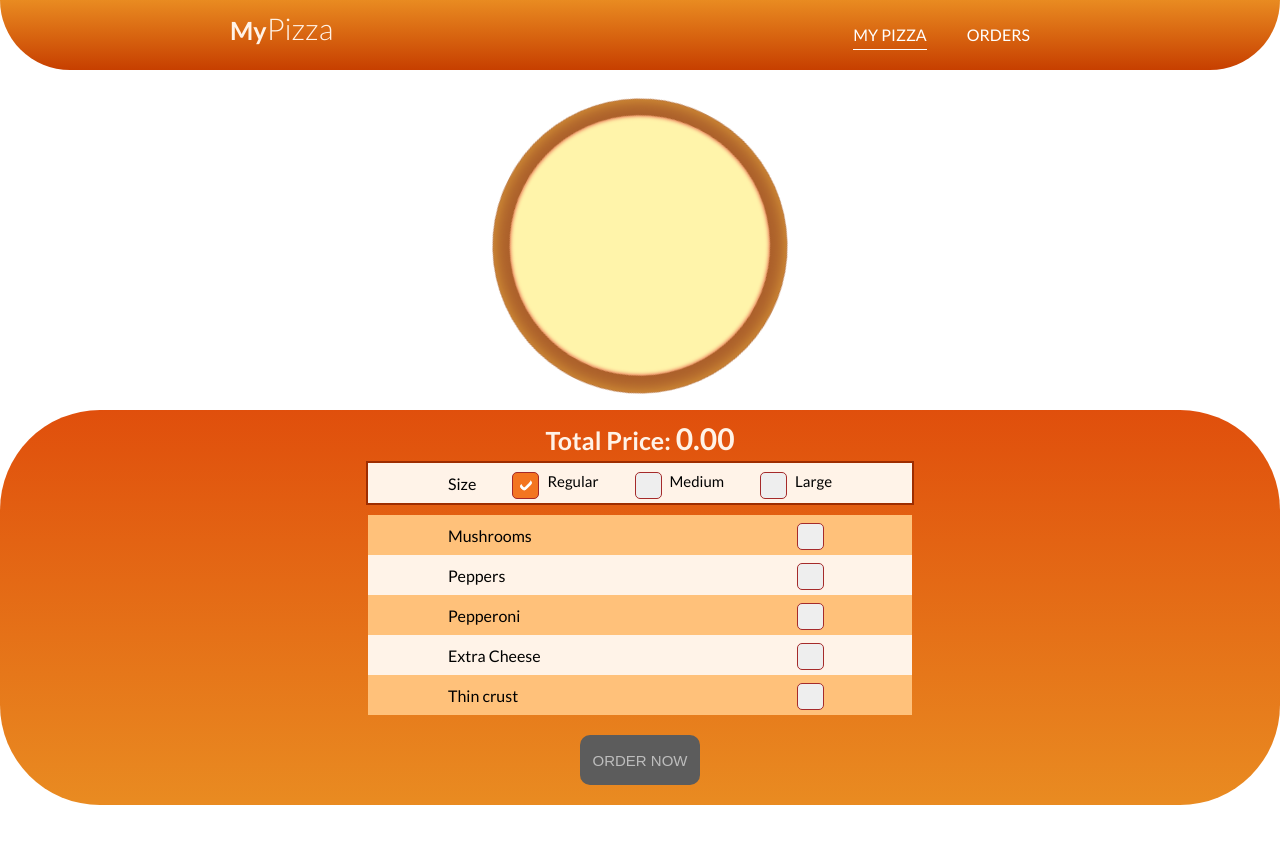
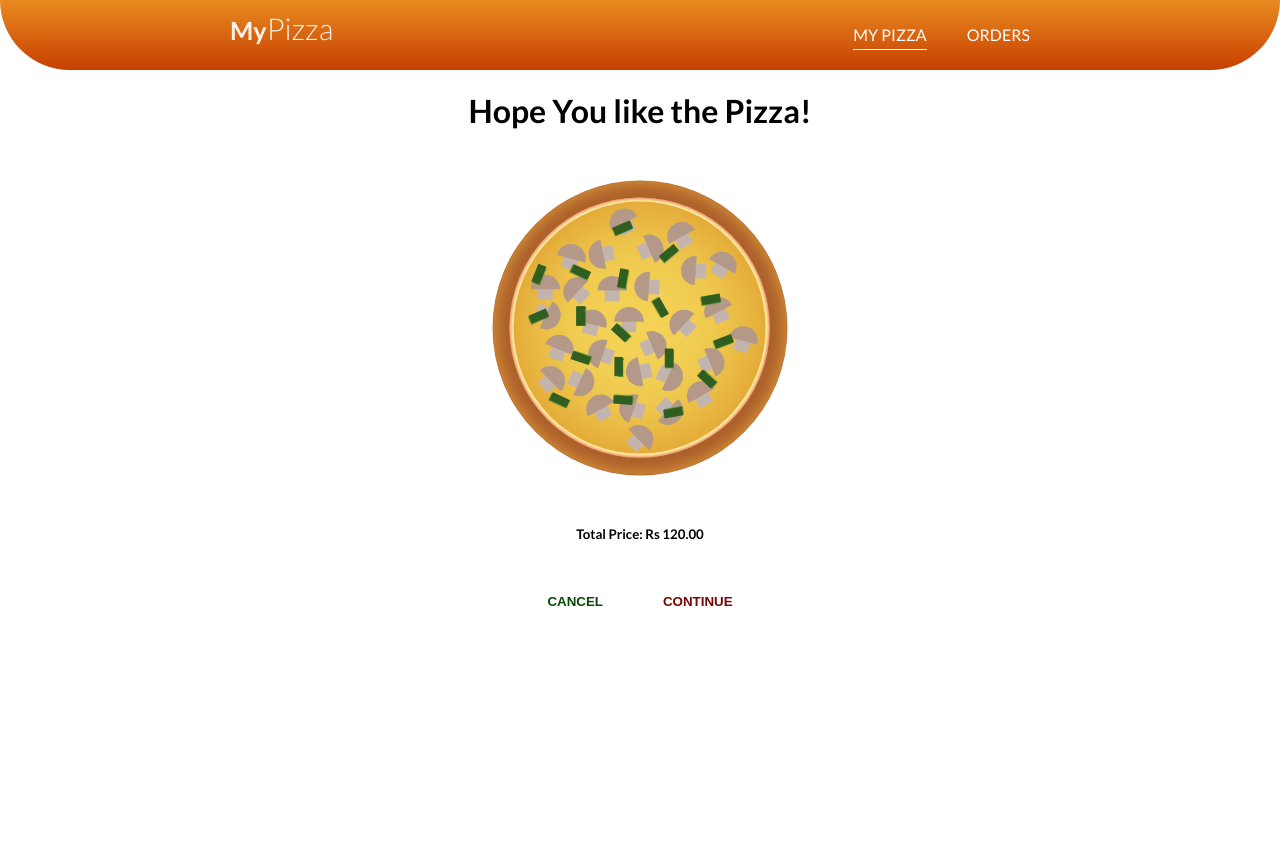
Before and after one commit to priyamkhatri24/PrimePizza, a React (Create React App) app: page /checkout in a window 1280 px wide. Shown: the top 844 px of the page. Built offline with nearby package versions, Linux system fonts and the light colour scheme.

Commit message:
routing added (non-functional)

```diff
--- a/package.json
+++ b/package.json
@@ -9,6 +9,7 @@
     "axios": "^0.21.1",
     "react": "^17.0.1",
     "react-dom": "^17.0.1",
+    "react-router-dom": "^5.2.0",
     "react-scripts": "4.0.2",
     "web-vitals": "^1.1.0"
   },
--- a/src/components/Pizza/Pizza.css
+++ b/src/components/Pizza/Pizza.css
@@ -13,7 +13,7 @@
     transform: scale(0.35);
   }
 }
-.scale_small {
+.rotate {
   animation: rotation 75s infinite linear;
 }
 .crust {
--- a/src/components/Pizza/Pizza.js
+++ b/src/components/Pizza/Pizza.js
@@ -9,7 +9,7 @@ import Pepperoni from "./PizzaIngredient/Pepperoni";
 const Pizza = (props) => {
   return (
     <div id="pizza">
-      <div className="scale_small">
+      <div className={props.rotate}>
         <Peppers wanted={props.ingredients.peppers} />
         <Mushrooms wanted={props.ingredients.mushrooms} />
         <Cheese wanted={props.ingredients.cheese} />
--- a/src/containers/App.js
+++ b/src/containers/App.js
@@ -2,13 +2,16 @@ import "./App.css";
 import React, { Component } from "react";
 import Layout from "./Layout/Layout";
 import PizzaBuilder from "./PizzaBuilder/PizzaBuilder";
+import Checkout from "./Checkout/Checkout";
+import { Route } from "react-router-dom";
 
 class App extends Component {
   render() {
     return (
       <div className="App">
         <Layout>
-          <PizzaBuilder />
+          <Route exact path="/" component={PizzaBuilder} />
+          <Route path="/checkout" component={Checkout} />
         </Layout>
       </div>
     );
--- /dev/null
+++ b/src/containers/Checkout/Checkout.css
@@ -0,0 +1,31 @@
+.checkout {
+  overflow-y: hidden;
+  height: fit-content;
+}
+.checkout button {
+  top: -350px;
+  position: relative;
+  background-color: transparent;
+  outline: none;
+  margin: 20px;
+  padding: 10px;
+  border: transparent;
+  cursor: pointer;
+  font-weight: 800;
+}
+.checkout button.green {
+  color: rgb(7, 71, 7);
+}
+.checkout button.red {
+  color: rgb(116, 6, 6);
+}
+.checkout h5 {
+  color: black;
+  top: -350px;
+  position: relative;
+}
+@media screen and (max-width: 380px) {
+  .checkout {
+    height: fit-content;
+  }
+}
--- /dev/null
+++ b/src/containers/Checkout/Checkout.js
@@ -0,0 +1,70 @@
+import React, { Component } from "react";
+import Pizza from "../../components/Pizza/Pizza";
+import "./Checkout.css";
+import axios from "axios";
+
+class Checkout extends Component {
+  state = {
+    ingredients: {
+      peppers: true,
+      mushrooms: true,
+      pepperoni: false,
+      cheese: true,
+      crust: false,
+    },
+    continued: false,
+    ordered: false,
+    error: null,
+  };
+
+  checkoutCancelHandler = () => {
+    this.props.history.goBack();
+  };
+
+  continueHandler = () => {
+    this.setState({ continued: true });
+    console.log("Order Placed");
+    // const order = {
+    //   ingredients: this.state.ingredients,
+    //   size: this.state.config.size,
+    //   price: this.state.totalPrice,
+    //   customer: {
+    //     name: "Priyam",
+    //     email: "priyamkhatri24@gmail.com",
+    //     address: {
+    //       city: "Noida",
+    //       street: "Sector 55",
+    //       House: "E 107",
+    //     },
+    //   },
+    // };
+    // axios
+    //   .post(
+    //     "https://prime-pizza-ddef6-default-rtdb.firebaseio.com/orders.json",
+    //     order
+    //   )
+    //   .then((response) => {
+    //     this.setState({ ordered: false, continued: false });
+    //   })
+    //   .catch((err) => {
+    //     this.setState({ error: err, continued: false });
+    //   });
+  };
+
+  render() {
+    return (
+      <div className="checkout">
+        <h1>Hope You like the Pizza!</h1>
+        <Pizza ingredients={this.state.ingredients} size="Regular" rotate="" />
+        <h5>Total Price: Rs 120.00</h5>
+        <button onClick={this.checkoutCancelHandler} className="green">
+          CANCEL
+        </button>
+        <button onClick={this.continueHandler} className="red">
+          CONTINUE
+        </button>
+      </div>
+    );
+  }
+}
+export default Checkout;
--- a/src/containers/Layout/Layout.js
+++ b/src/containers/Layout/Layout.js
@@ -10,12 +10,10 @@ class Layout extends Component {
   };
   removeSidebarHandler = () => {
     this.setState({ showSidebar: false });
-    console.log("hide");
   };
 
   showSidebarHandler = () => {
     this.setState({ showSidebar: true });
-    console.log("show");
   };
 
   render() {
--- a/src/containers/PizzaBuilder/PizzaBuilder.js
+++ b/src/containers/PizzaBuilder/PizzaBuilder.js
@@ -90,31 +90,7 @@ class PizzaBuilder extends Component {
   };
   orderContinueHandler = () => {
     this.setState({ continued: true });
-    const order = {
-      ingredients: this.state.ingredients,
-      size: this.state.config.size,
-      price: this.state.totalPrice,
-      customer: {
-        name: "Priyam",
-        email: "priyamkhatri24@gmail.com",
-        address: {
-          city: "Noida",
-          street: "Sector 55",
-          House: "E 107",
-        },
-      },
-    };
-    axios
-      .post(
-        "https://prime-pizza-ddef6-default-rtdb.firebaseio.com/orders.json",
-        order
-      )
-      .then((response) => {
-        this.setState({ ordered: false, continued: false });
-      })
-      .catch((err) => {
-        this.setState({ error: err, continued: false });
-      });
+    this.props.history.push("/checkout");
   };
 
   render() {
@@ -147,6 +123,7 @@ class PizzaBuilder extends Component {
           {modalContent}
         </Modal>
         <Pizza
+          rotate="rotate"
           size={this.state.config.size}
           ingredients={this.state.ingredients}
         />
--- a/src/index.js
+++ b/src/index.js
@@ -3,10 +3,13 @@ import ReactDOM from "react-dom";
 import "./index.css";
 import App from "./containers/App";
 import reportWebVitals from "./reportWebVitals";
+import { BrowserRouter } from "react-router-dom";
 
 ReactDOM.render(
   <React.StrictMode>
-    <App />
+    <BrowserRouter>
+      <App />
+    </BrowserRouter>
   </React.StrictMode>,
   document.getElementById("root")
 );
```
Also changed, not shown: 1 other file (tests, documents, lock files or other folders).
